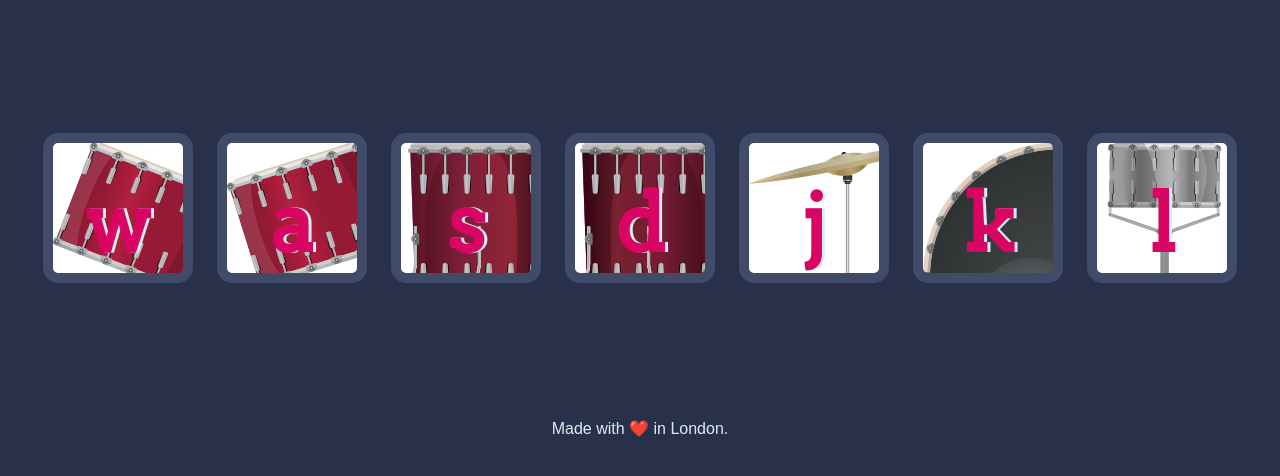
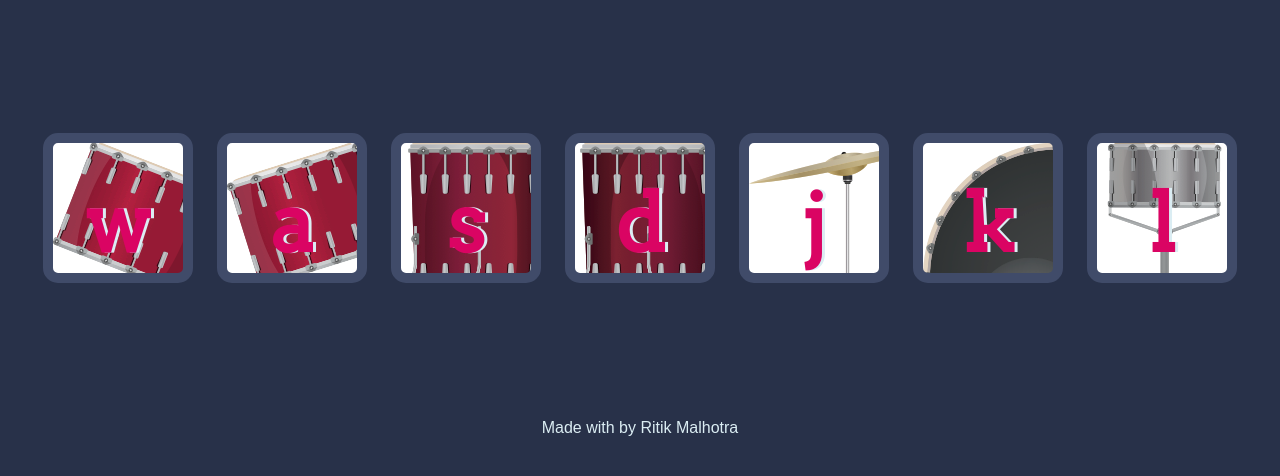
Before and after one commit to Ritik1063/Drum, a plain HTML site: page index.html in a window 1280 px wide. Shown: the part 156-632 px from the top of the page. Drawn offline with Linux system fonts and the light colour scheme.

Commit message:
Update index.html
name credits given

```diff
--- a/index.html
+++ b/index.html
@@ -24,7 +24,7 @@
   <script src="index.js"></script>
   <footer>
 
-    Made with ❤️ in London.
+    Made with by Ritik Malhotra
   </footer>
 </body>
 
```
